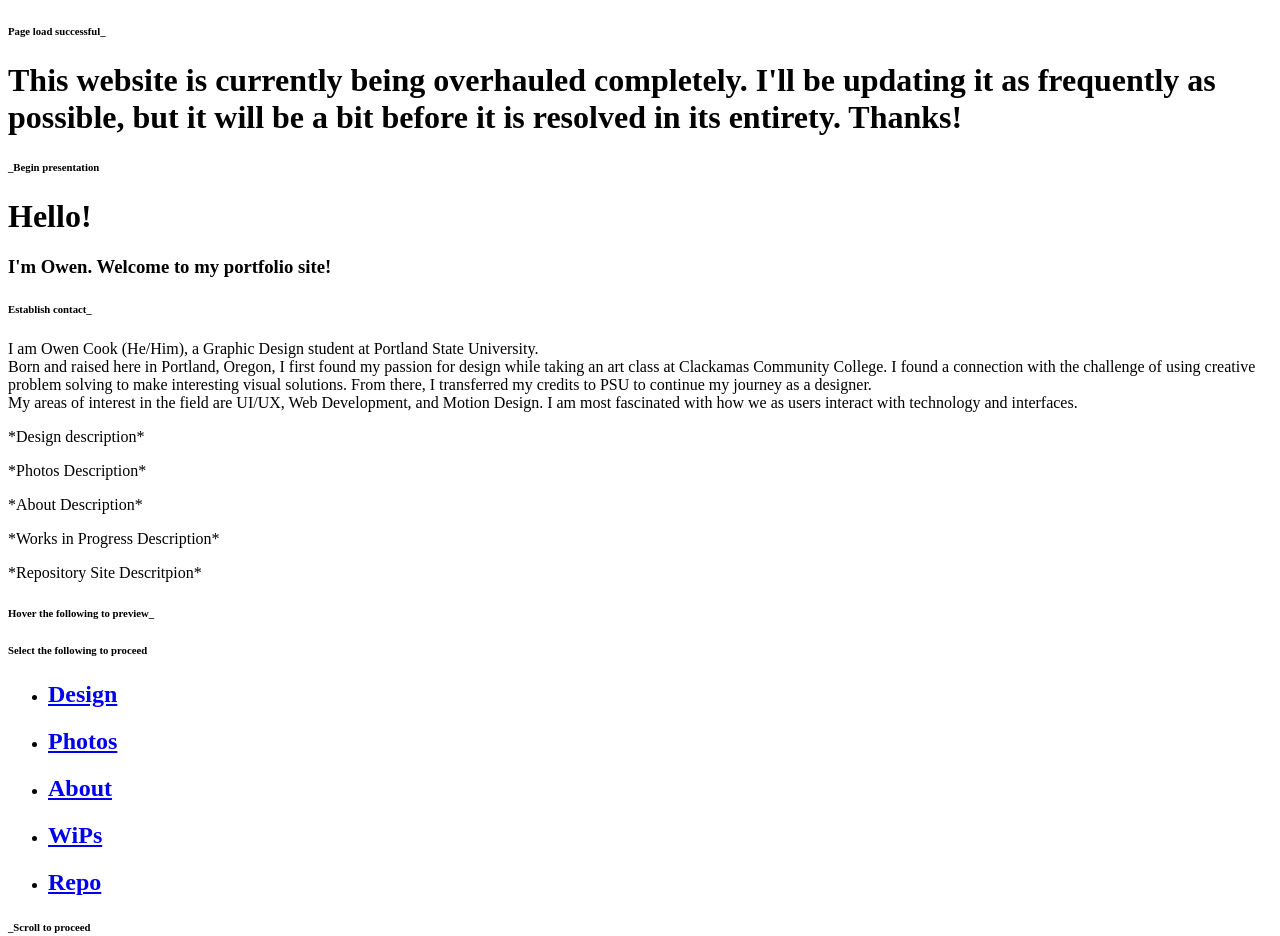
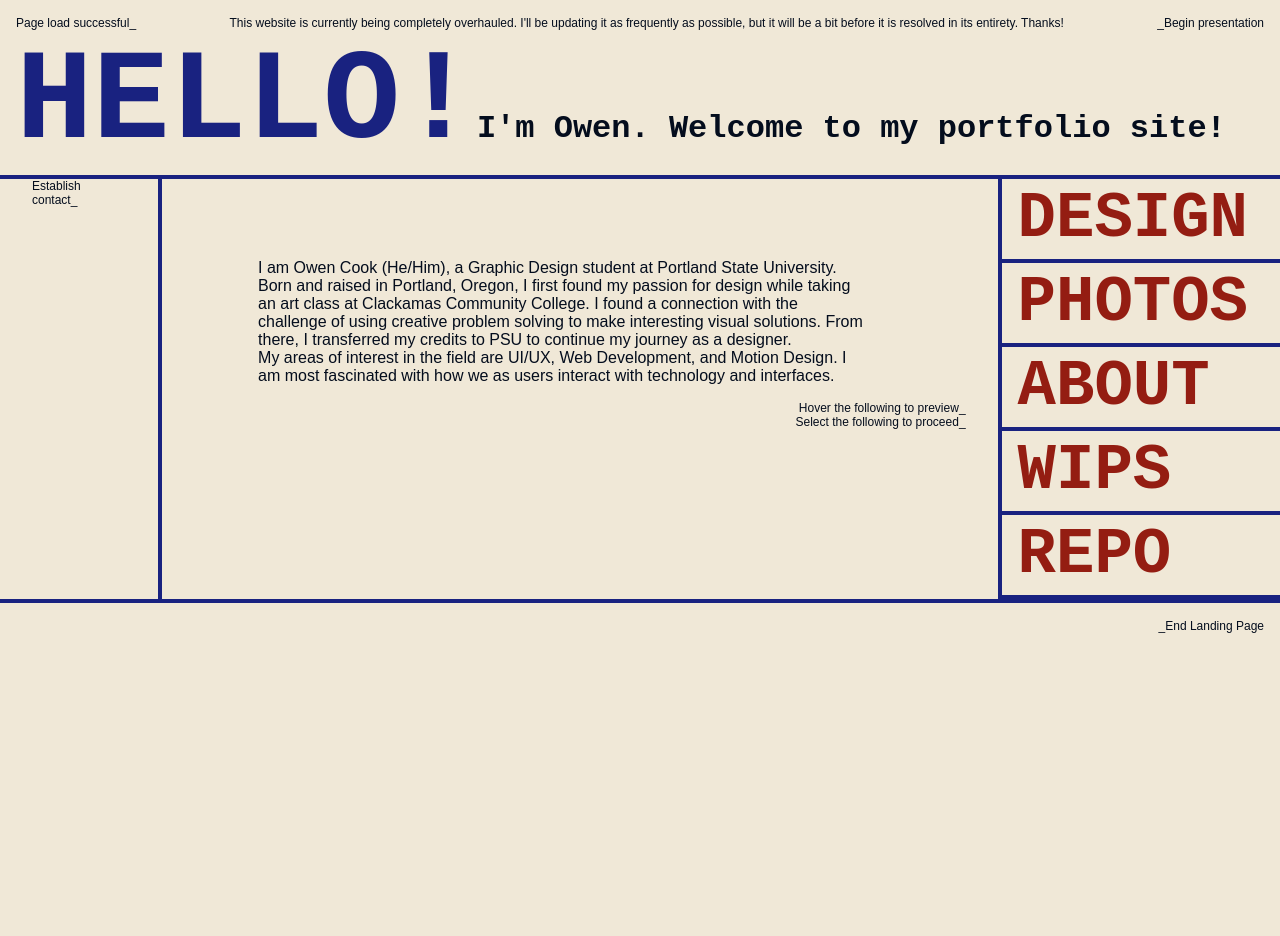
Before and after one commit to Owen-Fresh/freshweb, a plain HTML site: page index.html in a window 1280 px wide. Shown: the top 936 px of the page. After the commit the page ends 800 px from the top, so only its background shows below. Drawn offline with Linux system fonts and the light colour scheme; a web font is replaced by a local one.

Commit message:
started setting css for files, got the general layout of the landing page figured.

```diff
--- a/about.html
+++ b/about.html
@@ -6,6 +6,7 @@
   <title>About Me</title>
   <meta name="description" content="A collection of my best work.">
   <meta name="author" content="Owen_Fresh">
+  <link rel="stylesheet" href="style.css">
 </head>
 <body>
 
--- a/index.html
+++ b/index.html
@@ -6,15 +6,23 @@
   <title>freshwebV2</title>
   <meta name="description" content="The portfolio site for Owen Cook, Owen_Fresh">
   <meta name="author" content="Owen_Fresh">
+  <link rel="stylesheet" href="style.css">
+  <link rel="preconnect" href="https://fonts.googleapis.com">
+  <link rel="preconnect" href="https://fonts.gstatic.com" crossorigin>
+  <link href="https://fonts.googleapis.com/css2?family=Inclusive+Sans:ital,wght@0,300..700;1,300..700&family=Martian+Mono:wght@100..800&display=swap" rel="stylesheet">
 </head>
 <body>
 
   <header>
-    <h6>Page load successful_</h6>
-    <h1>This website is currently being overhauled completely. I'll be updating it as frequently as possible, but it will be a bit before it is resolved in its entirety. Thanks!</h1>
-    <h6>_Begin presentation</h6>
-    <h1>Hello!</h1>
-    <h3>I'm Owen. Welcome to my portfolio site!</h3>
+    <section class="marker">
+      <h6>Page load successful_</h6>
+      <h6>This website is currently being completely overhauled. I'll be updating it as frequently as possible, but it will be a bit before it is resolved in its entirety. Thanks!</h6>
+      <h6>_Begin presentation</h6>
+    </section>
+    <section class="header">
+      <h1>HELLO!</h1>
+      <h3>I'm Owen. Welcome to my portfolio site!</h3>
+    </section>
   </header>
 
   <main>
@@ -27,33 +35,32 @@
 
     <section class="body">
       <p>I am Owen Cook (He/Him), a Graphic Design student at Portland State University.
-        <br> Born and raised here in Portland, Oregon, I first found my passion for design while taking an art class at Clackamas Community College. I found a connection with the challenge of using creative problem solving to make interesting visual solutions. From there, I transferred my credits to PSU to continue my journey as a designer.
+        <br> Born and raised in Portland, Oregon, I first found my passion for design while taking an art class at Clackamas Community College. I found a connection with the challenge of using creative problem solving to make interesting visual solutions. From there, I transferred my credits to PSU to continue my journey as a designer.
         <br> My areas of interest in the field are UI/UX, Web Development, and Motion Design. I am most fascinated with how we as users interact with technology and interfaces.
       </p>
-      <p>*Design description*</p>
+      <!-- <p>*Design description*</p>
       <p>*Photos Description*</p>
       <p>*About Description*</p>
       <p>*Works in Progress Description*</p>
-      <p>*Repository Site Descritpion*</p>
-      <h6>Hover the following to preview_</h6>
-      <h6>Select the following to proceed</h6>
+      <p>*Repository Site Descritpion*</p> -->
+      <section class="marker">
+        <h6>Hover the following to preview_</h6>
+        <h6>Select the following to proceed_</h6>
+      </section>
     </section>
 
     <section>
       <nav>
-        <ul>
-          <li><a href="design.html"><h2>Design</h2></a></li>
-          <li><a href="photos.html"><h2>Photos</h2></a></li>
-          <li><a href="about.html"><h2>About</h2></a></li>
-          <li><a href="work.html"><h2>WiPs</h2></a></li>
-          <li><a href="https://owen-fresh.github.io/" target="_blank"><h2>Repo</h2></a></li>
-        </ul>
+        <a href="design.html"><h2>Design</h2></a>
+        <a href="photos.html"><h2>Photos</h2></a>
+        <a href="about.html"><h2>About</h2></a>
+        <a href="work.html"><h2>WiPs</h2></a>
+        <a href="https://owen-fresh.github.io/" target="_blank"><h2>Repo</h2></a>
       </nav>
     </section>
   </main>
 
   <footer>
-    <h6>_Scroll to proceed</h6>
     <h6>_End Landing Page</h6>
   </footer>
 
--- /dev/null
+++ b/style.css
@@ -0,0 +1,126 @@
+* {
+  box-sizing: border-box;
+}
+
+body {
+  background-color: #F0E8D7;
+  padding: 0;
+  margin: 0;
+}
+
+h1 {
+  font-family: "Martian Mono", monospace;
+  font-weight: 800;
+  font-size: 8rem;
+  color: #192280;
+  padding: 0;
+  margin: 0;
+}
+
+h2 {
+  font-family: "Martian Mono", monospace;
+  font-weight: 800;
+  font-size: 4rem;
+  text-transform: uppercase;
+  color: #941D12;
+  padding: 0;
+  margin: 0;
+}
+
+h3 {
+  font-family: "Martian Mono", monospace;
+  font-weight: 600;
+  font-size: 2rem;
+  color: #040D1D;
+  padding: 0;
+  margin: 0;
+}
+
+h4 {
+  font-family: "Inclusive Sans", sans-serif;
+  font-weight: 700;
+  font-size: 1.5rem;
+  color: #040D1D;
+  padding: 0;
+  margin: 0;
+}
+
+h6 {
+  font-family: "Inclusive Sans", sans-serif;
+  font-weight: 300;
+  font-size: 0.75rem;
+  color: #040D1D;
+  padding: 0;
+  margin: 0;
+}
+
+p {
+  font-family: "Inclusive Sans", sans-serif;
+  font-weight: 400;
+  font-size: 1rem;
+  color: #040D1D;
+}
+
+a {
+  text-decoration: none;
+}
+
+main {
+  display: flex;
+  padding: 0 0 0 2rem;
+  gap: 2rem;
+}
+
+nav h2 {
+  padding: 0.25rem 2rem 0.25rem 1rem;
+  border-left-color: #192280;
+  border-left-style: solid;
+  border-left-width: 0.25rem;
+  border-bottom-color: #192280;
+  border-bottom-style: solid;
+  border-bottom-width: 0.25rem;
+}
+
+header .marker {
+  display: flex;
+  justify-content: space-between;
+  align-items: top;
+  padding: 1rem 1rem 0rem;
+  margin: 0;
+  width: 100%;
+}
+
+.header {
+  display: flex;
+  align-items: last baseline;
+  padding-left: 1rem;
+  border-bottom-color: #192280;
+  border-bottom-style: solid;
+  border-bottom-width: 0.25rem;
+}
+
+.body {
+  width: 67%;
+  border-left-color: #192280;
+  border-left-style: solid;
+  border-left-width: 0.25rem;
+}
+
+.body p {
+  padding: 4rem 6rem 0 6rem;
+}
+
+.body .marker {
+  float: right;
+  text-align: right;
+}
+
+footer {
+  display: flex;
+  justify-content: right;
+  align-items: flex-end;
+  padding: 1rem;
+  border-top-color: #192280;
+  border-top-style: solid;
+  border-top-width: 0.25rem;
+}
```
Also changed, not shown: design.html (+1 -0 lines), photos.html (+1 -0 lines), work.html (+1 -0 lines).
